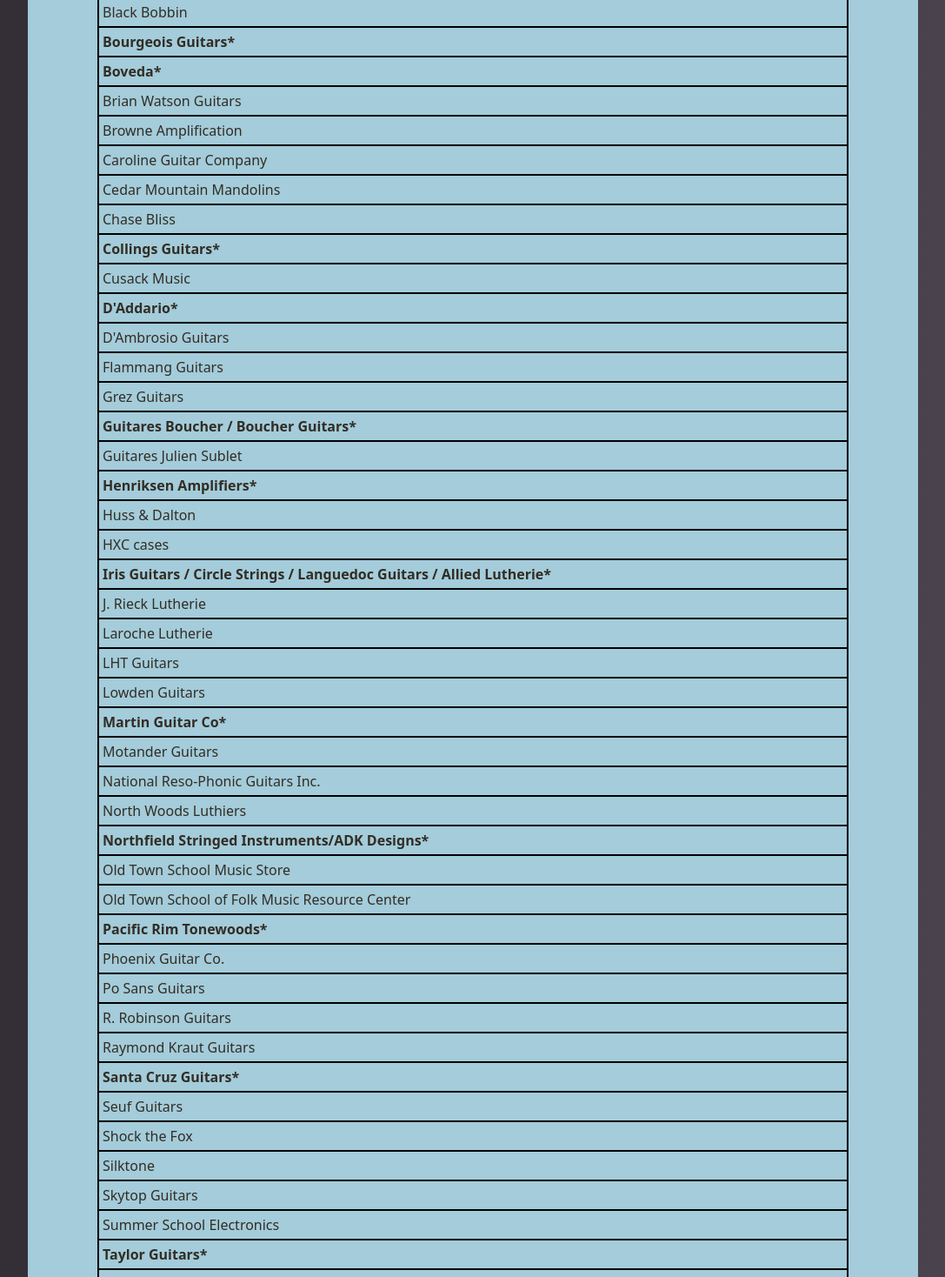
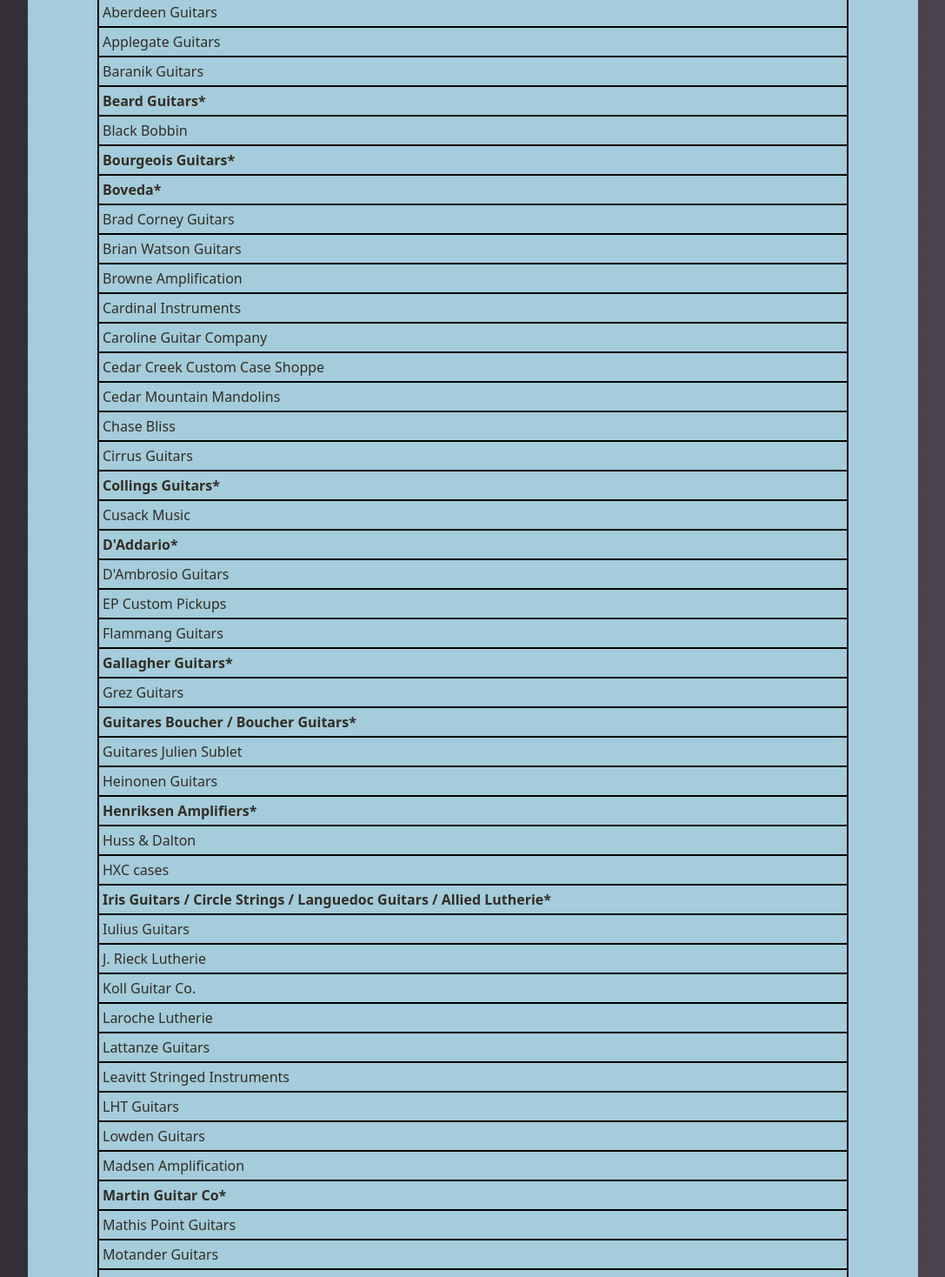
Before and after one commit to oldtownschool/fretboard-summit, a Next.js app: page /luthiers in a window 1280 px wide. Shown: the part 800-2268 px from the top of the page at 87% size, without its empty margins (96-1183 px from the left). Built offline with nearby package versions, Linux system fonts and the light colour scheme.

Commit message:
updated luthier list and added sponsors to footer

```diff
--- a/app/components/Footer.jsx
+++ b/app/components/Footer.jsx
@@ -199,6 +199,25 @@ export const Footer = () => {
               height={150}
             />
           </a>
+          <a className="flex mx-1 sm:mx-2 sm:ml-8 self-center image-sm" href="https://beardguitars.com/" >
+            <Image
+              className="mix-blend-multiply image-sm"
+              src="/beard-guitar-logo.png"
+              alt="Beard Guitars"
+              width={60}
+              height={150}
+            />
+          </a>
+          <a className="flex mx-1 sm:mx-2 sm:ml-8 self-center image-sm" href="https://gallagherguitar.com/" >
+            <Image
+              className="mix-blend-multiply image-sm"
+              src="/GallagherGuitars_Web.png"
+              alt="Gallagher Guitars"
+              width={60}
+              height={150}
+            />
+          </a>
+
         </div>
 
         <div className="flex justify-center pt-4 px-2 image-container">
--- a/app/luthiers/page.js
+++ b/app/luthiers/page.js
@@ -48,7 +48,7 @@ export default function Luthiers() {
 
 
           <h3 className="font-bold text-lg leading-relaxed mt-8">Confirmed 2025 Exhibitors</h3>
-          <p className="italic text-sm leading-relaxed">Updated: May 1, 2025</p>
+          <p className="italic text-sm leading-relaxed">Updated: May 29, 2025</p>
           <p className="italic text-sm leading-relaxed">* asterisk indicates sponsor</p>
 
 
@@ -68,6 +68,26 @@ export default function Luthiers() {
                 <td>E330</td> */}
               </tr>
               <tr>
+                <td><Link href="http://www.aberdeenguitars.com/">Aberdeen Guitars</Link></td>
+                {/* <td>electrics</td>
+                <td>E330</td> */}
+              </tr>
+              <tr>
+                <td><Link href="https://www.applegateguitars.com/">Applegate Guitars</Link></td>
+                {/* <td>electrics</td>
+                <td>E330</td> */}
+              </tr>
+              <tr>
+                <td><Link href="http://baranikguitars.com/">Baranik Guitars</Link></td>
+                {/* <td>electrics</td>
+                <td>E330</td> */}
+              </tr>
+              <tr>
+                <td class="font-bold"><Link href="https://beardguitars.com/">Beard Guitars*</Link></td>
+                {/* <td>acoustics</td>
+                <td>E124</td> */}
+              </tr>
+              <tr>
                 <td><Link href="https://blackbobbin.com/">Black Bobbin</Link></td>
                 {/* <td>electrics</td>
                 <td>E330</td> */}
@@ -83,12 +103,22 @@ export default function Luthiers() {
                 <td>E124</td> */}
               </tr>
               <tr>
+                <td><Link href="https://www.bradcorneyguitars.com/">Brad Corney Guitars</Link></td>
+                {/* <td>acoustics</td>
+                <td>102</td> */}
+              </tr>
+              <tr>
                 <td><Link href="https://www.brianwatsonguitars.com/">Brian Watson Guitars</Link></td>
                 {/* <td>acoustics</td>
                 <td>102</td> */}
               </tr>
               <tr>
                 <td><Link href="https://browneamps.com/">Browne Amplification</Link></td>
+                {/* <td>pedals</td>
+                <td>E324</td> */}
+              </tr>
+              <tr>
+                <td><Link href="http://www.cardinalinstruments.com/">Cardinal Instruments</Link></td>
                 {/* <td>pedals</td>
                 <td>E324</td> */}
               </tr>
@@ -99,12 +129,22 @@ export default function Luthiers() {
                 <td>E330</td> */}
               </tr>
               <tr>
+                <td><Link href="https://cedarcreekcases.com/">Cedar Creek Custom Case Shoppe</Link></td>
+                {/* <td>mandolins</td>
+                <td>102</td> */}
+              </tr>
+              <tr>
                 <td><Link href="https://cedarmtm.com">Cedar Mountain Mandolins</Link></td>
                 {/* <td>mandolins</td>
                 <td>102</td> */}
               </tr>
               <tr>
                 <td><Link href="http://chasebliss.com">Chase Bliss</Link></td>
+                {/* <td>pedals</td>
+                <td>E324</td> */}
+              </tr>
+              <tr>
+                <td><Link href="https://www.cirrusguitars.com/">Cirrus Guitars</Link></td>
                 {/* <td>pedals</td>
                 <td>E324</td> */}
               </tr>
@@ -128,9 +168,19 @@ export default function Luthiers() {
                 {/* <td>strings</td>
                 <td></td> */}
               </tr>
+              <tr>
+                <td><Link href="http://www.epcustompickups.com">EP Custom Pickups</Link></td>
+                {/* <td>strings</td>
+                <td></td> */}
+              </tr>
 
               <tr>
                 <td><Link href="https://flammangguitars.com">Flammang Guitars</Link></td>
+                {/* <td>acoustics</td>
+                <td>213</td> */}
+              </tr>
+              <tr>
+                <td class="font-bold"><Link href="https://gallagherguitar.com/">Gallagher Guitars*</Link></td>
                 {/* <td>acoustics</td>
                 <td>213</td> */}
               </tr>
@@ -147,6 +197,11 @@ export default function Luthiers() {
               </tr>
               <tr>
                 <td><Link href="https://en.guitaresjuliensublet.com/">Guitares Julien Sublet</Link></td>
+                {/* <td>acoustics</td>
+                <td>102</td> */}
+              </tr>
+              <tr>
+                <td><Link href="http://www.heinonenguitars.com/">Heinonen Guitars</Link></td>
                 {/* <td>acoustics</td>
                 <td>102</td> */}
               </tr>
@@ -171,13 +226,33 @@ export default function Luthiers() {
                 <td>E126</td> */}
               </tr>
               <tr>
+                <td><Link href="http://www.iuliusguitars.com/">Iulius Guitars</Link></td>
+                {/* <td>acoustics</td>
+                <td>Harris Gallery</td> */}
+              </tr>
+              <tr>
                 <td><Link href="https://www.jrieck.com/">J. Rieck Lutherie</Link></td>
+                {/* <td>acoustics</td>
+                <td>Harris Gallery</td> */}
+              </tr>
+              <tr>
+                <td><Link href="https://www.kollguitars.com/">Koll Guitar Co.</Link></td>
                 {/* <td>acoustics</td>
                 <td>Harris Gallery</td> */}
               </tr>
 
               <tr>
                 <td><Link href="https://www.larochelutherie.com/">Laroche Lutherie</Link></td>
+                {/* <td>electrics</td>
+                <td>E330</td> */}
+              </tr>
+              <tr>
+                <td><Link href="http://www.anthonylattanze.com/">Lattanze Guitars</Link></td>
+                {/* <td>electrics</td>
+                <td>E330</td> */}
+              </tr>
+              <tr>
+                <td><Link href="http://www.leavittlutherie.com/">Leavitt Stringed Instruments</Link></td>
                 {/* <td>electrics</td>
                 <td>E330</td> */}
               </tr>
@@ -192,12 +267,27 @@ export default function Luthiers() {
                 <td>E330</td> */}
               </tr>
               <tr>
+                <td><Link href="http://www.madsenamps.com/">Madsen Amplification</Link></td>
+                {/* <td>acoustic</td>
+                <td>E220</td> */}
+              </tr>
+              <tr>
                 <td class="font-bold"><Link href="https://www.martinguitar.com/">Martin Guitar Co*</Link></td>
                 {/* <td>acoustic</td>
                 <td>E220</td> */}
               </tr>
               <tr>
+                <td><Link href="http://mathispointguitars.com/">Mathis Point Guitars</Link></td>
+                {/* <td>electrics</td>
+                <td>E330</td> */}
+              </tr>
+              <tr>
                 <td><Link href="https://www.motanderguitars.com">Motander Guitars</Link></td>
+                {/* <td>electrics</td>
+                <td>E330</td> */}
+              </tr>
+              <tr>
+                <td><Link href="http://mtstrings.com/">MT Strings</Link></td>
                 {/* <td>electrics</td>
                 <td>E330</td> */}
               </tr>
@@ -253,6 +343,11 @@ export default function Luthiers() {
                 <td>E328</td> */}
               </tr>
               <tr>
+                <td><Link href="https://robbinsguitar.com/">Robbins Guitar Company</Link></td>
+                {/* <td>acoustics</td>
+                <td>E328</td> */}
+              </tr>
+              <tr>
                 <td class="font-bold"><Link href="https://santacruzguitar.com/">Santa Cruz Guitars*</Link></td>
                 {/* <td>acoustics</td>
                 <td>E123</td> */}
@@ -293,12 +388,22 @@ export default function Luthiers() {
                 <td>E328</td> */}
               </tr>
               <tr>
+                <td><Link href="http://www.tlguitars.com/">TL Guitars</Link></td>
+                {/* <td>acoustics</td>
+                <td>E328</td> */}
+              </tr>
+              <tr>
                 <td><Link href="http://tonerangerguitars.com/">Tone Ranger</Link></td>
                 {/* <td>acoustics</td>
                 <td>Harris Gallery</td> */}
               </tr>
               <tr>
                 <td><Link href="http://www.toneslabs.com/">ToneSlabs Music LLC</Link></td>
+                {/* <td>acoustics</td>
+                <td>Harris Gallery</td> */}
+              </tr>
+              <tr>
+                <td><Link href="http://www.wadeguitar.com/">Travis D. Wade Guitars</Link></td>
                 {/* <td>acoustics</td>
                 <td>Harris Gallery</td> */}
               </tr>
```
Also changed, not shown: public/Gallagher logo.png (added), public/beard-guitar-logo.png (added).
